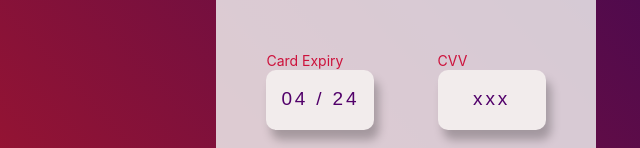
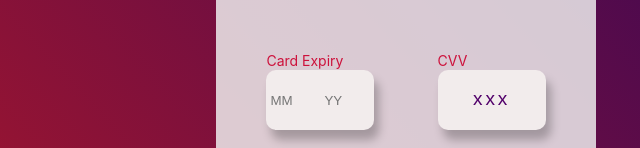
Before and after one commit to Le5ya/pay-form, a plain HTML site: page index.html in a window 1280 px wide. Shown: the part 804-952 px from the top of the page, 234-874 px from the left. Drawn offline with nearby package versions, Linux system fonts and the light colour scheme.

Commit message:
create inputs exp

```diff
--- a/css/payment.css
+++ b/css/payment.css
@@ -142,6 +142,23 @@
   width: 108px;
   height: 60px;
 }
+.exp-wrapper {
+  width: 108px;
+  height: 60px;
+  display: flex;
+  justify-content: space-around;
+  align-items: center;
+  border-radius: 10px;
+  background: #F2ECEC;
+
+  box-shadow: 5px 10px 10px 0px rgba(0, 0, 0, 0.25);
+}
+.exp {
+  width: 50px;
+  height: 50px;
+  border: none;
+  background: transparent;
+}
 .payment__button {
   display: block;
   color: var(--violet);
--- a/index.html
+++ b/index.html
@@ -49,7 +49,12 @@
         </label>
         <div class="form__data">
           <label class="form__item form__item_small form__item_exp">Card Expiry
-            <input class="form__input form__input_small" type="datetime" name="" placeholder="04 / 24" required>
+            <div class="exp-wrapper">
+              <input autocomplete="off" class="exp" id="month" maxlength="2" pattern="[0-9]*" inputmode="numerical" placeholder="MM" type="text" data-pattern-validate />
+            <input autocomplete="off" class="exp" id="year" maxlength="2" pattern="[0-9]*" inputmode="numerical" placeholder="YY" type="text" data-pattern-validate />
+            </div>
+
+            <!-- <input class="form__input form__input_small" type="datetime" name="" placeholder="04 / 24" required> -->
           </label>
           <label class="form__item form__item_small">CVV
             <input class="form__input form__input_small" type="text" name="" placeholder="xxx" required>
```
